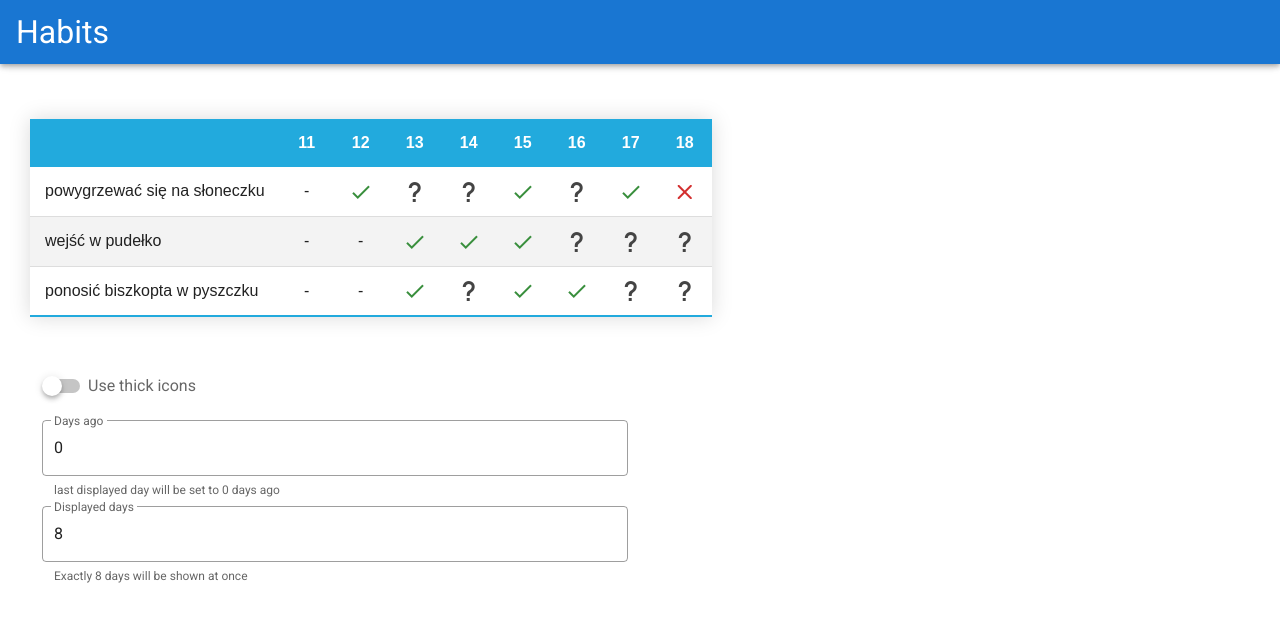
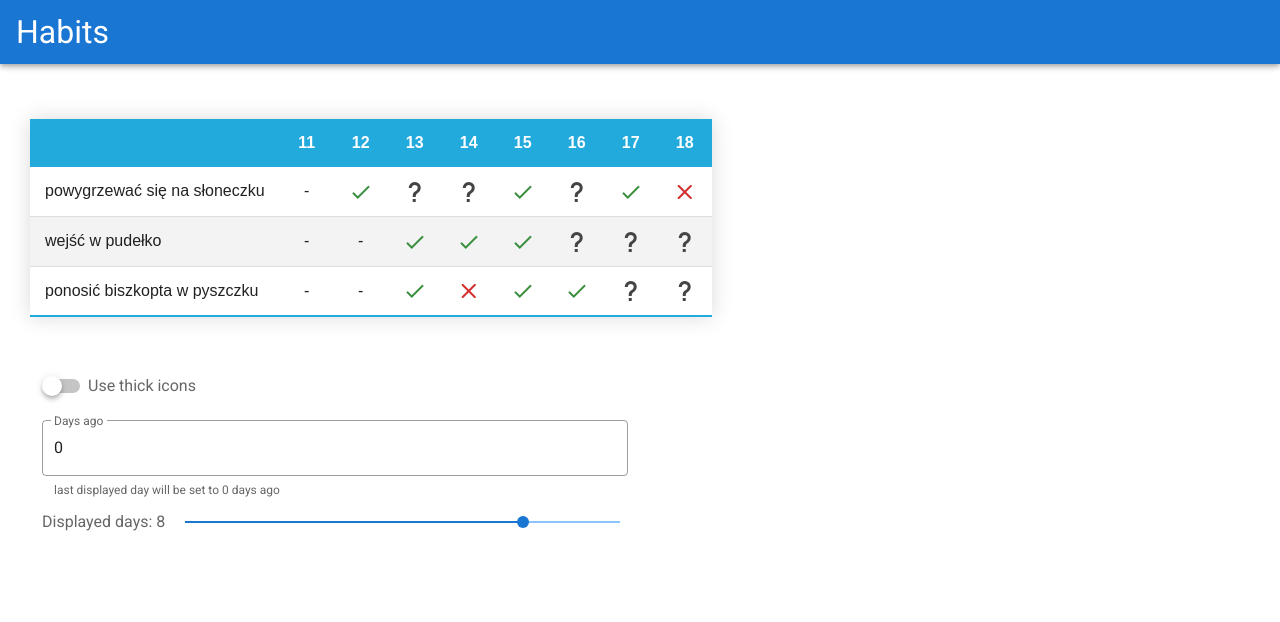
Before and after one commit to FilipTarajko/habit_tracker, a Vue app: page / in a window 1280 px wide. Shown: the top 622 px of the page. Built offline with nearby package versions, Linux system fonts and the light colour scheme.

Commit message:
change displayedDays text-field to slider

```diff
--- a/src/components/Dashboard.vue
+++ b/src/components/Dashboard.vue
@@ -75,7 +75,6 @@
         </tr>
       </tbody>
     </table>
-
     <v-col cols="12" sm="6">
       <v-switch v-model="settings.useThick" label="Use thick icons"></v-switch>
       <v-text-field
@@ -88,16 +87,14 @@
         "
         type="number"
       ></v-text-field>
-      <v-text-field
-        label="Displayed days"
+      <v-slider
+        v-model="settings.displayedDays"
+        :max="10"
+        :min="1"
+        step="1"
         persistent-hint
-        v-model="settings.displayedDays"
-        outlined
-        :hint="
-          'Exactly ' + settings.displayedDays + ' days will be shown at once'
-        "
-        type="number"
-      ></v-text-field>
+        :label="'Displayed days: ' + settings.displayedDays"
+      ></v-slider>
     </v-col>
   </div>
 </template>
@@ -143,6 +140,7 @@ export default {
           dayRecords: [300, 4],
           records: {
             "2021-10-13": true,
+            "2021-10-14": false,
             "2021-10-15": true,
             "2021-10-16": true,
           },
@@ -214,7 +212,6 @@ export default {
       return dates;
     },
   },
-  watch: {},
 };
 </script>
 
```
